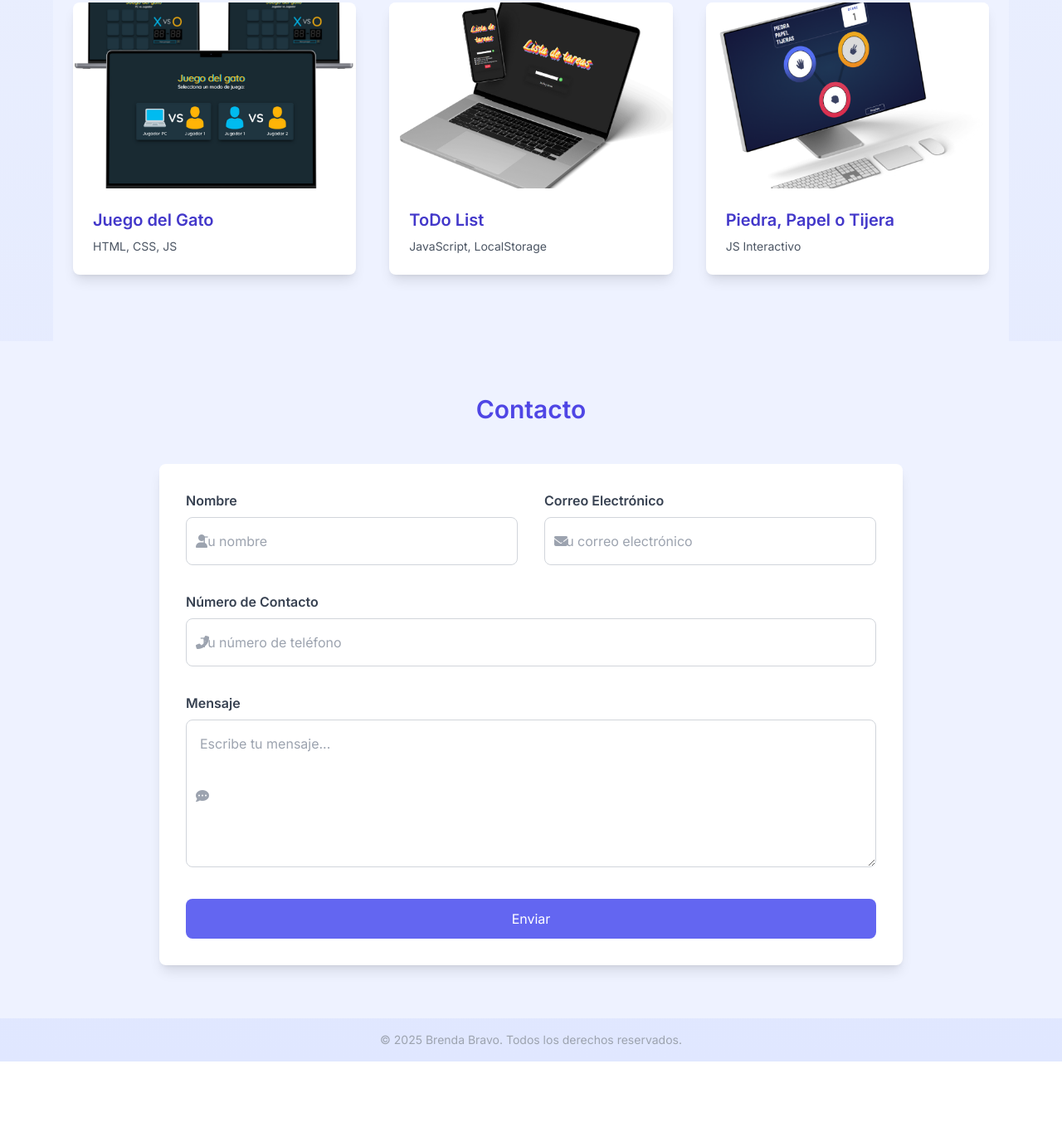
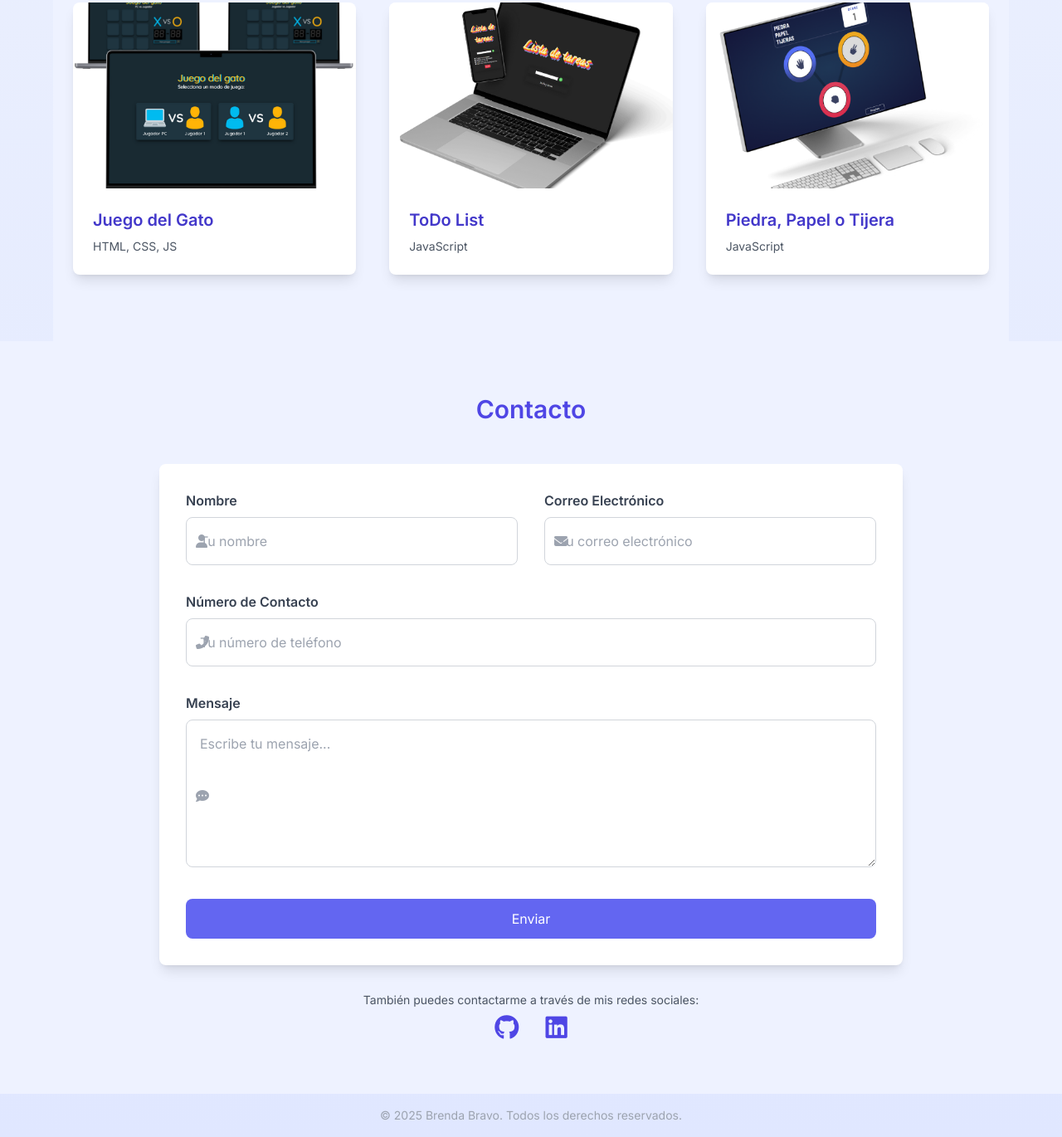
Before and after one commit to BrendaBravoGz/Portafolio, a plain HTML site: page index.html in a window 1280 px wide. Shown: the part 2253-3623 px from the top of the page at 83% size. Before the commit the page ends 3532 px from the top, so only its background shows below. Drawn offline with nearby package versions, Linux system fonts and the light colour scheme.

Commit message:
fix portafolio

```diff
--- a/index.html
+++ b/index.html
@@ -167,7 +167,7 @@
         <img src="imagenes/Proyectos/programacion-todolist.png" alt="ToDo List" class="w-full h-56 object-cover">
         <div class="p-6">
           <h4 class="font-semibold text-xl text-indigo-700">ToDo List</h4>
-          <p class="text-sm text-gray-600 mt-2">JavaScript, LocalStorage</p>
+          <p class="text-sm text-gray-600 mt-2">JavaScript</p>
         </div>
       </div>
       <!-- Proyecto 3 -->
@@ -175,7 +175,7 @@
         <img src="imagenes/Proyectos/programacion-juegoPPT.png" alt="Piedra Papel Tijera" class="w-full h-56 object-cover">
         <div class="p-6">
           <h4 class="font-semibold text-xl text-indigo-700">Piedra, Papel o Tijera</h4>
-          <p class="text-sm text-gray-600 mt-2">JS Interactivo</p>
+          <p class="text-sm text-gray-600 mt-2">JavaScript</p>
         </div>
       </div>
     </div>
@@ -224,6 +224,18 @@
           <button type="submit" class="w-full bg-indigo-500 text-white py-3 rounded-lg hover:bg-indigo-600 transition">Enviar</button>
         </form>
       </div>
+          <!-- Redes sociales -->
+    <div class="text-center text-sm text-gray-600 mt-8">
+      <p class="mb-2">También puedes contactarme a través de mis redes sociales:</p>
+      <div class="flex justify-center gap-8">
+        <a href="https://github.com/BrendaBravoGz" class="text-indigo-600 hover:text-indigo-800 transition">
+          <i class="fab fa-github text-3xl"></i>
+        </a>
+        <a href="https://linkedin.com/in/BrendaBravoGz" class="text-indigo-600 hover:text-indigo-800 transition">
+          <i class="fab fa-linkedin text-3xl"></i>
+        </a>
+      </div>
+    </div>
     </div>
   </section>
 
```
